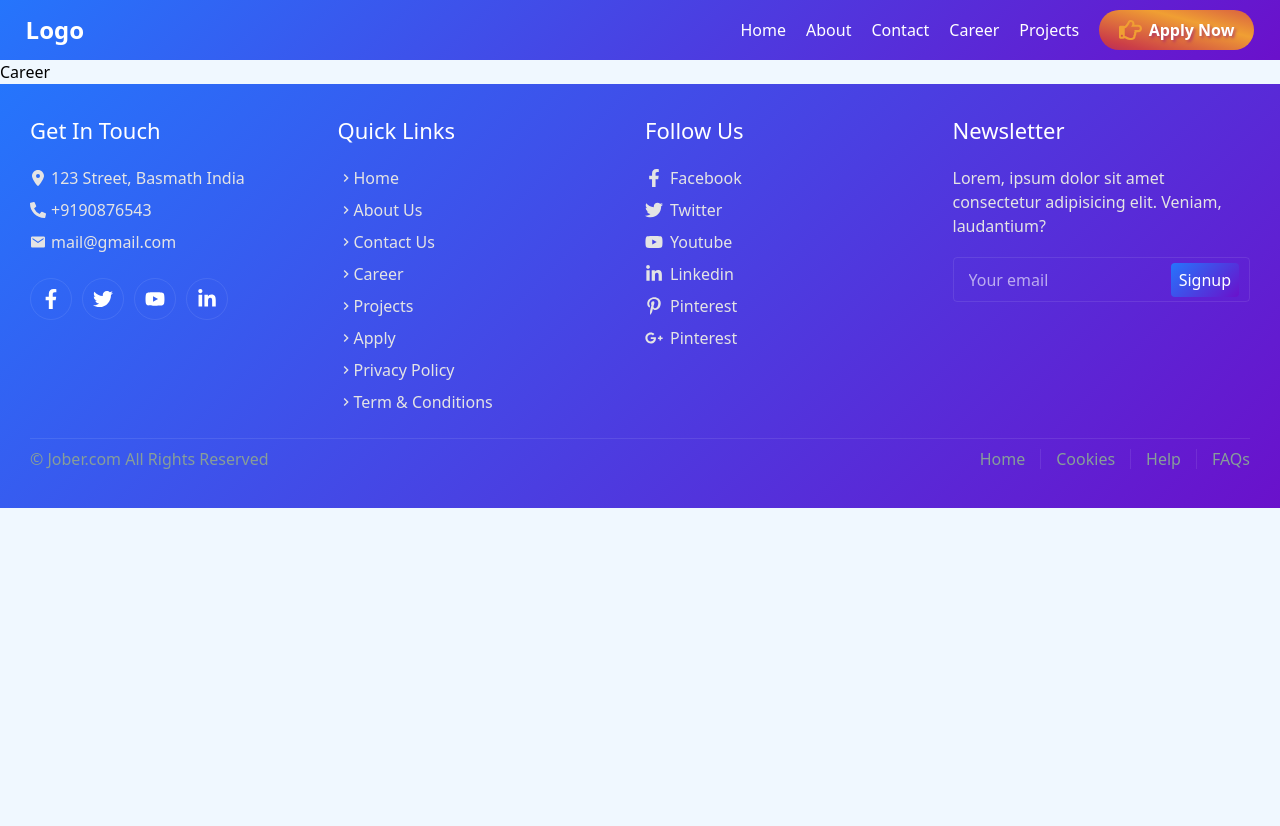
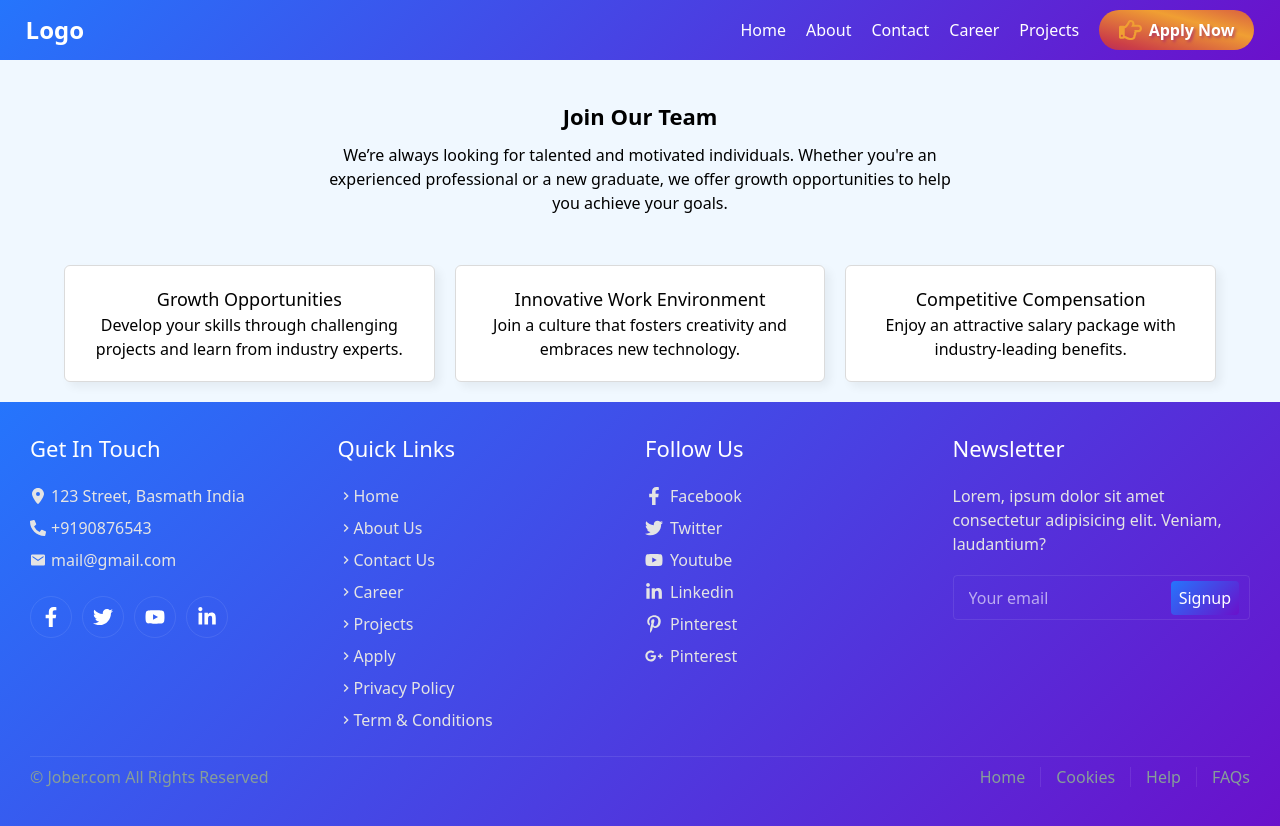
Before and after one commit to sonubhosle/form, a React (Vite) app: page /career in a window 1280 px wide. Before the commit the page ends 800 px from the top, so only its background shows below. Built offline with nearby package versions, Linux system fonts and the light colour scheme.

Commit message:
Evening 3.45

```diff
--- a/src/Pages/Career/Career.css
+++ b/src/Pages/Career/Career.css
@@ -0,0 +1,28 @@
+.grid_comp{
+    display: grid;
+    grid-template-columns: repeat(auto-fit,minmax(250px,1fr));
+    width: 90%;
+    margin: 20px auto;
+    gap: 20px;
+}
+
+.grid_comp .comp_card{
+    width: 100%;
+    background-color: #fff;
+    box-shadow: rgba(0, 8, 8, 0.055) 5px 5px 10px 0px;
+    border: 1px solid #dbdbdb;
+    padding: 20px;
+    border-radius: 6px;
+    cursor: pointer;
+    transition: 0.5s ease;
+    display: flex;
+    align-items: center;
+    flex-direction: column;
+    text-align: center;
+}
+
+.grid_comp .comp_card .heading{
+    color: #020202;
+    font-size: 18px;
+    font-weight: 500;
+}
--- a/src/Pages/Career/Career.jsx
+++ b/src/Pages/Career/Career.jsx
@@ -1,8 +1,37 @@
 import React from 'react'
-
+import Heading from '../../Components/Heading/Heading'
+import './Career.css'
+const companyBenefits = [
+  {
+    title: "Growth Opportunities",
+    description: "Develop your skills through challenging projects and learn from industry experts."
+  },
+  {
+    title: "Innovative Work Environment",
+    description: "Join a culture that fosters creativity and embraces new technology."
+  },
+  {
+    title: "Competitive Compensation",
+    description: "Enjoy an attractive salary package with industry-leading benefits."
+  }
+]
 const Career = () => {
   return (
-    <div>Career</div>
+    <div className='career'>
+      <Heading heading={'Join Our Team'} subtitle={"We’re always looking for talented and motivated individuals. Whether you're an experienced professional or a new graduate, we offer growth opportunities to help you achieve your goals."} />
+       <div className="grid_comp">
+        {
+          companyBenefits.map((cmp,indx) => {
+            return(
+              <div className="comp_card">
+                <div className="heading">{cmp.title}</div>
+                <div className="desc">{cmp.description}</div>
+              </div>
+            )
+          })
+        }
+       </div>
+    </div>
   )
 }
 
```
Also changed, not shown: src/Components/Heading/Heading.jsx (+4 -3 lines).
